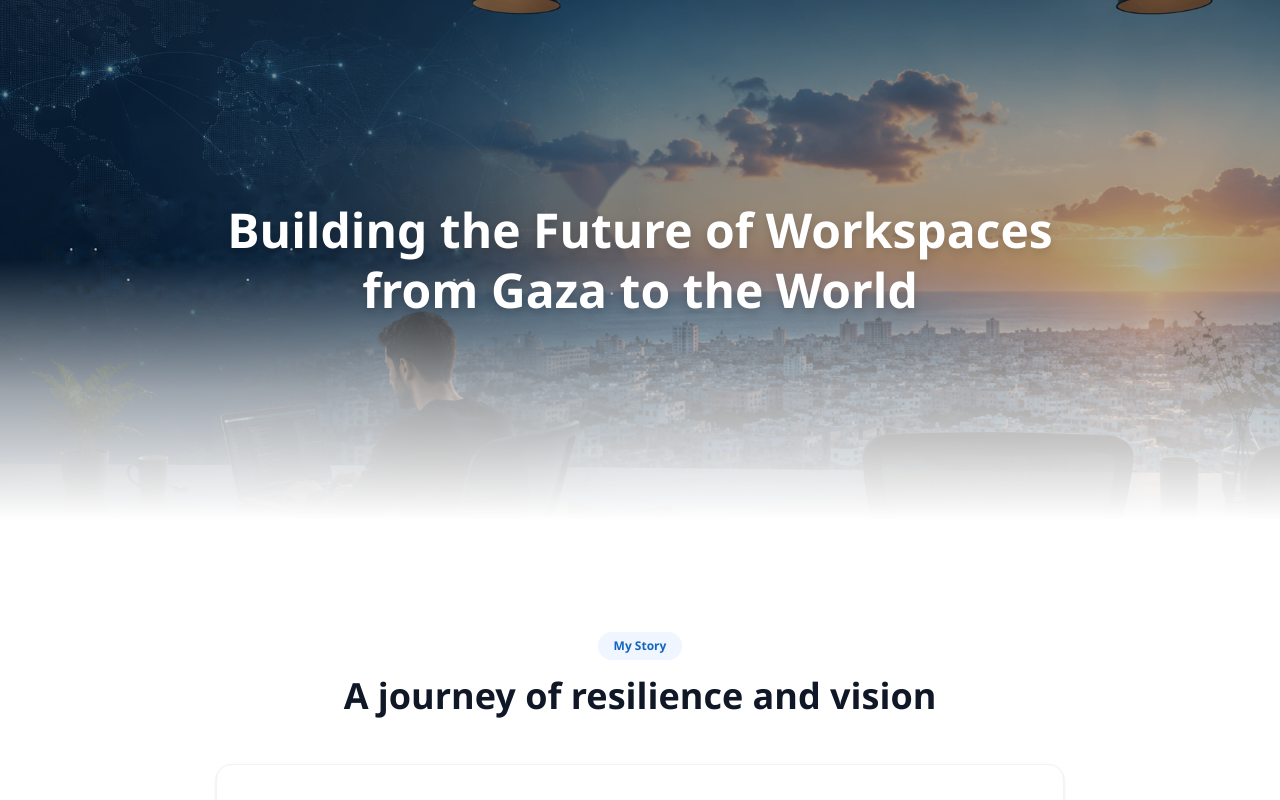
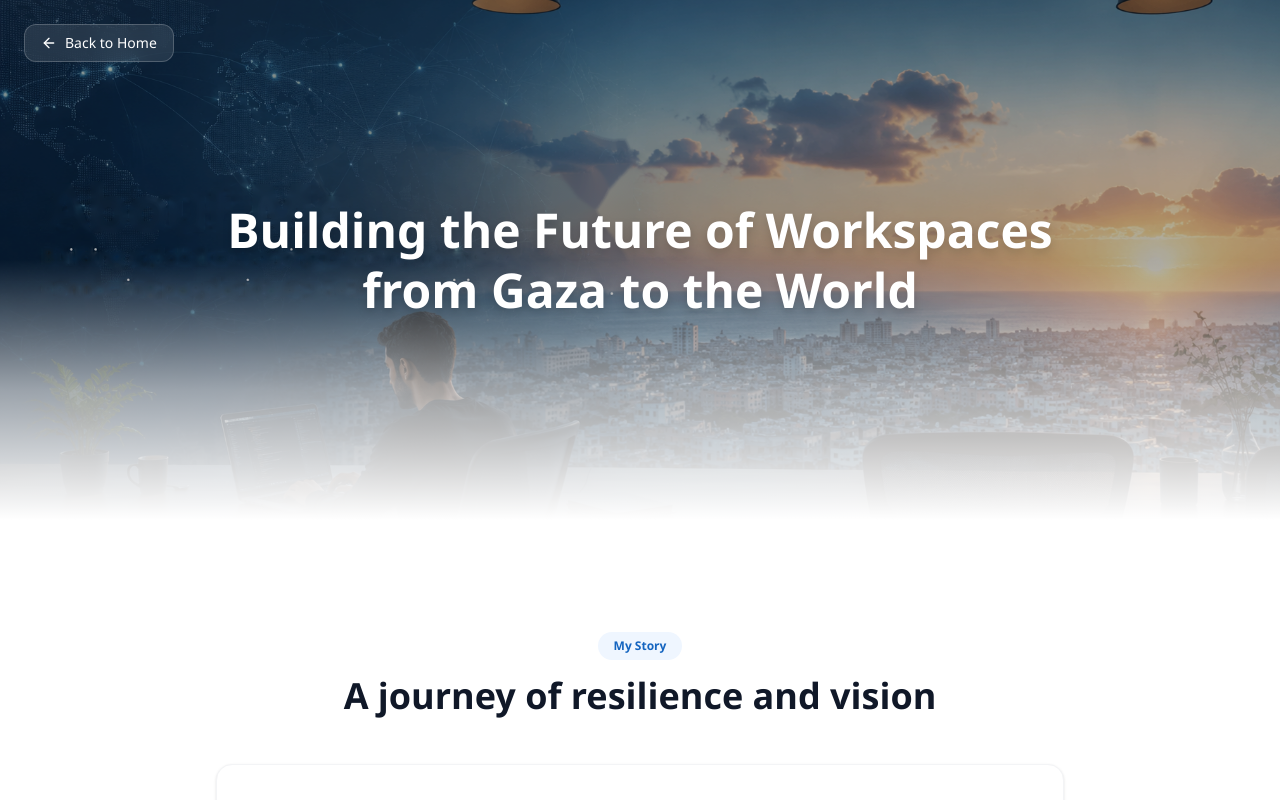
Before and after one commit to Mohammed-Shamaa/coworkspace, a Next.js app in the folder frontend/: page /about in a window 1280 px wide. Shown: the top 800 px of the page. Built offline with nearby package versions, Linux system fonts and the light colour scheme; no server answers.

Commit message:
Add Back button to About Us page + code cleanup

```diff
--- a/frontend/src/app/about/page.tsx
+++ b/frontend/src/app/about/page.tsx
@@ -5,7 +5,7 @@ import Link from 'next/link'
 import { motion, useInView } from 'framer-motion'
 import { useScrollDirection } from '@/lib/use-scroll-direction'
 import { byDirection } from '@/lib/animation-variants'
-import { Globe, Users, Monitor, HeartHandshake } from 'lucide-react'
+import { ArrowLeft, Globe, Users, Monitor, HeartHandshake } from 'lucide-react'
 
 const missions = [
   { icon: Globe, title: 'Global Access', description: 'Build a coworking platform accessible to everyone, everywhere.' },
@@ -47,6 +47,13 @@ export default function AboutPage() {
       {/* Hero */}
       <section className="relative h-[45vh] min-h-[320px] w-full overflow-hidden md:h-[65vh] md:min-h-[420px]">
         <div className="absolute inset-0 z-10 bg-black/30" />
+        <Link
+          href="/"
+          className="absolute left-4 top-4 z-30 inline-flex items-center gap-1.5 rounded-xl border border-white/20 bg-white/10 px-3.5 py-2 text-xs font-medium text-white backdrop-blur-sm transition-all hover:bg-white/20 md:left-6 md:top-6 md:gap-2 md:px-4 md:text-sm"
+        >
+          <ArrowLeft size={16} />
+          Back to Home
+        </Link>
         <Image
           src="/PIC.png"
           alt="Coworkspace - Global coworking platform"
```
